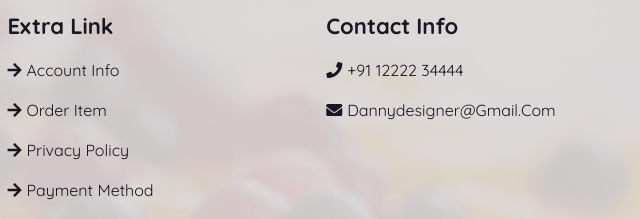
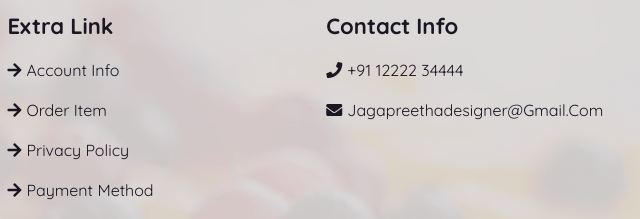
Before and after one commit to JAGAPREETHA-B/CakeWebsite, a plain HTML site: page index.html in a window 1280 px wide. Shown: the part 3504-3723 px from the top of the page, 640-1280 px from the left. Drawn offline with nearby package versions, Linux system fonts and the light colour scheme.

Commit message:
Update index.html

```diff
--- a/index.html
+++ b/index.html
@@ -362,7 +362,7 @@
             <div class="box">
                 <h3>Contact Info</h3>
                 <a href="#"> <i class="fas fa-phone"></i>+91 12222 34444</a>
-                <a href="#"> <i class="fas fa-envelope"></i>dannydesigner@gmail.com</a>
+                <a href="#"> <i class="fas fa-envelope"></i>Jagapreethadesigner@gmail.com</a>
 
             </div>
 
```
